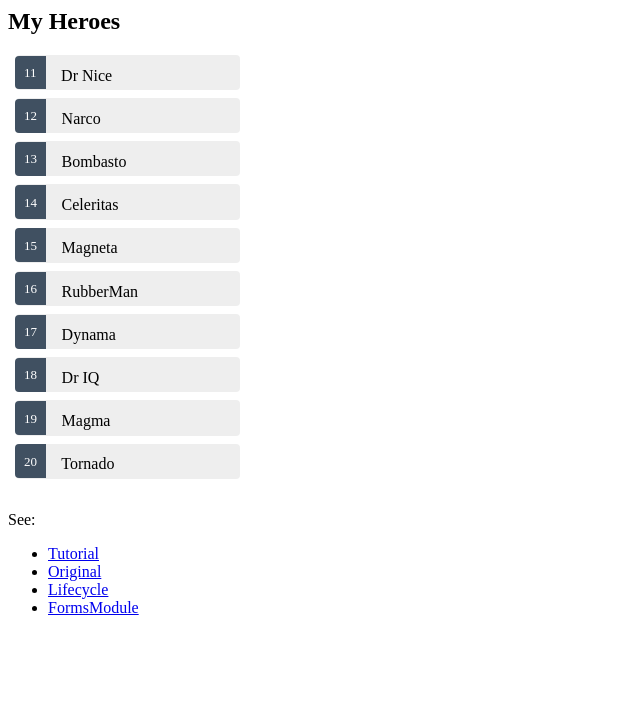
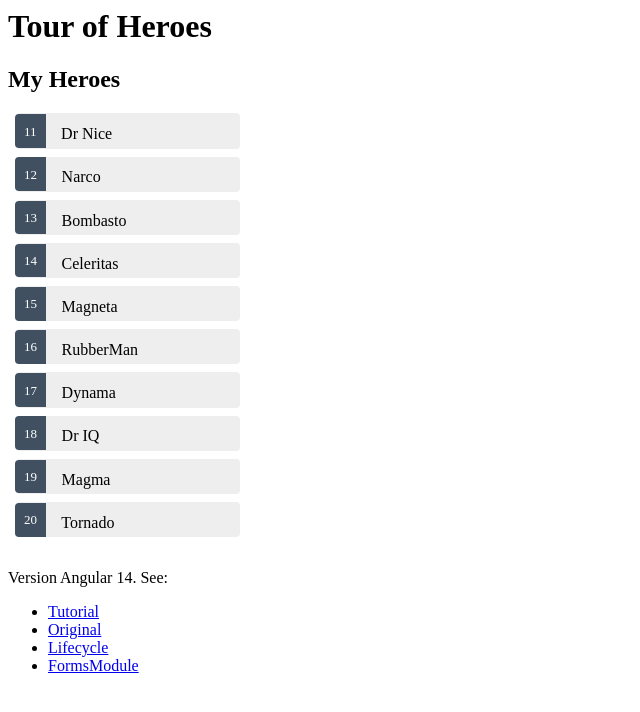
Before and after one commit to davidht/davidht-ng, an Angular app: page / in a window 1280 px wide. Shown: the top 712 px of the page, without its empty margins (0-640 px from the left). Built offline with nearby package versions, Linux system fonts and the light colour scheme.

Commit message:
7 files modified

```diff
--- a/src/app/app.component.ts
+++ b/src/app/app.component.ts
@@ -1,10 +1,10 @@
-import { Component, VERSION } from '@angular/core';
+import { Component } from '@angular/core';
 
 @Component({
   selector: 'my-app',
   templateUrl: './app.component.html',
-  styleUrls: [ './app.component.css' ]
+  styleUrls: ['./app.component.css']
 })
-export class AppComponent  {
-  name = 'Angular ' + VERSION.major;
+export class AppComponent {
+  title = 'Tour of Heroes';
 }
--- a/src/app/hero-detail/hero-detail.component.html
+++ b/src/app/hero-detail/hero-detail.component.html
@@ -6,5 +6,6 @@
     <label for="hero-name">Hero name: </label>
     <input id="hero-name" [(ngModel)]="hero.name" placeholder="name">
   </div>
-
+  <!--button (click)="back()">Back</button-->
+  <button (click)="notify.emit()">Back</button>
 </div>
--- a/src/app/hero-detail/hero-detail.component.ts
+++ b/src/app/hero-detail/hero-detail.component.ts
@@ -1,5 +1,6 @@
 import { Component, OnInit, Input } from '@angular/core';
 import { Hero } from '../hero';
+import { Output, EventEmitter } from '@angular/core';
 
 @Component({
   selector: 'app-hero-detail',
@@ -8,6 +9,8 @@ import { Hero } from '../hero';
 })
 export class HeroDetailComponent implements OnInit {
   @Input() hero?: Hero;
+  @Output() notify = new EventEmitter();
+
   constructor() {}
 
   ngOnInit() {}
--- a/src/app/heroes/heroes.component.html
+++ b/src/app/heroes/heroes.component.html
@@ -1,7 +1,11 @@
+<div *ngIf="!selectedHero">
   <h2>My Heroes</h2>
   <ul class="heroes">
     <li *ngFor="let hero of heroes" (click)="onSelect(hero)" [class.selected]="hero === selectedHero">
       <span class="badge">{{hero.id}}</span> {{hero.name}}
     </li>
   </ul>
-<app-hero-detail [hero]="selectedHero"></app-hero-detail>
+</div>
+<div *ngIf="selectedHero">
+  <app-hero-detail [hero]="selectedHero" (notify)="onNotify()"></app-hero-detail>
+</div>
--- a/src/app/heroes/heroes.component.ts
+++ b/src/app/heroes/heroes.component.ts
@@ -13,6 +13,9 @@ export class HeroesComponent implements OnInit {
   onSelect(hero: Hero): void {
     this.selectedHero = hero;
   }
+  onNotify() {
+    this.selectedHero = null;
+  }
   constructor() {}
 
   ngOnInit() {}
--- a/src/app/link-list/link-list.component.html
+++ b/src/app/link-list/link-list.component.html
@@ -1,4 +1,4 @@
-<p>See:</p>
+<p>Version {{version}}. See:</p>
 <ul>
   <li><a href="https://angular.io/tutorial">Tutorial</a></li>
   <li>
--- a/src/app/link-list/link-list.component.ts
+++ b/src/app/link-list/link-list.component.ts
@@ -1,4 +1,4 @@
-import { Component, OnInit } from '@angular/core';
+import { Component, OnInit, VERSION } from '@angular/core';
 
 @Component({
   selector: 'app-link-list',
@@ -6,10 +6,8 @@ import { Component, OnInit } from '@angular/core';
   styleUrls: ['./link-list.component.css']
 })
 export class LinkListComponent implements OnInit {
+  version = 'Angular ' + VERSION.major;
+  constructor() {}
 
-  constructor() { }
-
-  ngOnInit() {
-  }
-
+  ngOnInit() {}
 }
```
Lines whose indentation alone changed are shown as unchanged.
